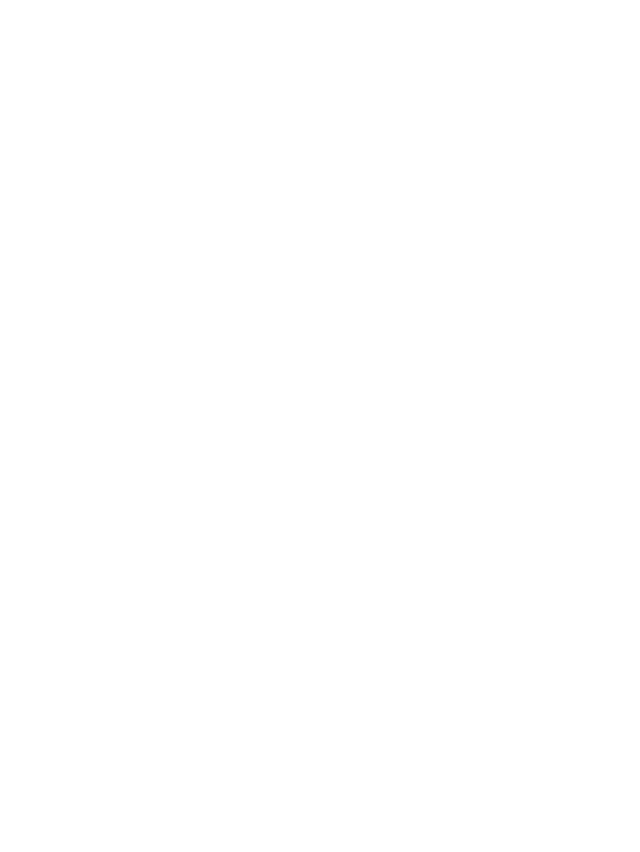
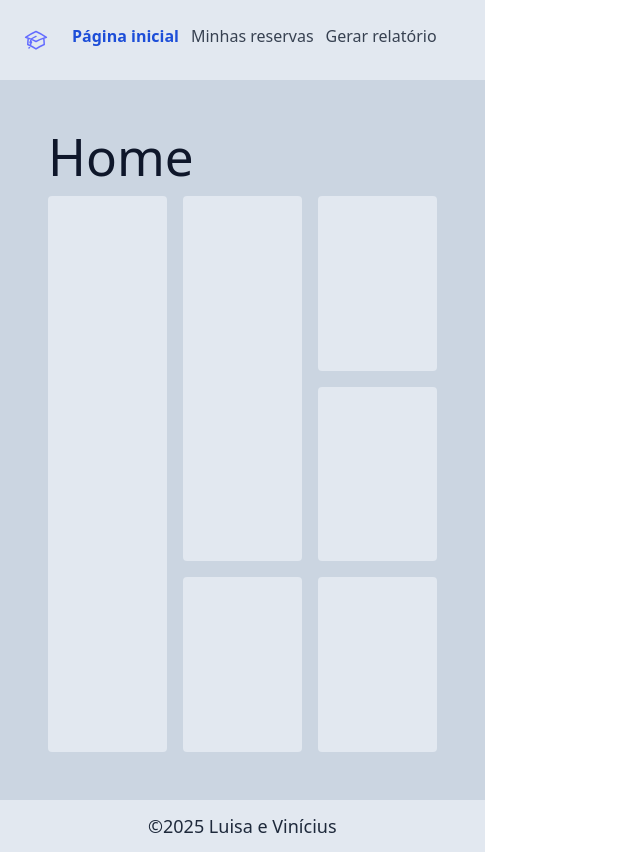
Before and after one commit to viniciusGuerras/projeto_integrador, a React app in the folder app/: page /home in a window 1280 px wide. Before the commit this address had no page. Shown: the whole page, without its empty margins (0-640 px from the left). Before the commit the page ends 800 px from the top, so only its background shows below. Built offline with nearby package versions, Linux system fonts and the light colour scheme; the HTML template or start-up script is replaced by a standard one.

Commit message:
style: made things prettier

```diff
--- a/app/src/App.jsx
+++ b/app/src/App.jsx
@@ -14,21 +14,16 @@
     <Router>
       <Routes>
 
-        <Route path="/" element={<Layout />}>
-          <Route index element={<Home />} />
+        <Route element={<Layout />}>
+          <Route path="/home" element={<Home />} />
           <Route path="/rent" element={<Allocate />} />
           <Route path="/devolute" element={<Devolve />}/>
           <Route path="/report" element={<Report />}/>
         </Route>
 
-        <Route path="/login" element={<AuthLayout />}>
+        <Route path="/" element={<AuthLayout />}>
           <Route index element={<Login />} />
         </Route>
-
-        <Route path="/landing" element={<Landing />}>
-        </Route>
-
-
       </Routes>
     </Router>
   );
--- a/app/src/components/Menu.jsx
+++ b/app/src/components/Menu.jsx
@@ -1,7 +1,8 @@
+import Button from '../components/ui/Button'
 
 export default function Menu() {
   return (
-    <nav className="flex items-center bg-blue-50 h-fit w-full pl-6 pr-6">
+    <nav className="flex items-center bg-slate-200 h-fit w-full pl-6 pr-6">
       <a className="flex items-center justify-center text-2xl font-semibold" href="/">
         <svg xmlns="http://www.w3.org/2000/svg" fill="none" viewBox="0 0 24 24" strokeWidth={1.5} stroke="currentColor" className="size-6">
           <path strokeLinecap="round" strokeLinejoin="round" d="M4.26 10.147a60.438 60.438 0 0 0-.491 6.347A48.62 48.62 0 0 1 12 20.904a48.62 48.62 0 0 1 8.232-4.41 60.46 60.46 0 0 0-.491-6.347m-15.482 0a50.636 50.636 0 0 0-2.658-.813A59.906 59.906 0 0 1 12 3.493a59.903 59.903 0 0 1 10.399 5.84c-.896.248-1.783.52-2.658.814m-15.482 0A50.717 50.717 0 0 1 12 13.489a50.702 50.702 0 0 1 7.74-3.342M6.75 15a.75.75 0 1 0 0-1.5.75.75 0 0 0 0 1.5Zm0 0v-3.675A55.378 55.378 0 0 1 12 8.443m-7.007 11.55A5.981 5.981 0 0 0 6.75 15.75v-1.5" />
--- a/app/src/components/allocate/AllocationCard.jsx
+++ b/app/src/components/allocate/AllocationCard.jsx
@@ -7,7 +7,7 @@
         });
 
     return(
-        <div className="flex items-center bg-slate-100 border-0 border-b-2 p-5 box-border text-slate-900">
+        <div className="flex items-center bg-slate-200 border-0 border-b-2 border-slate-300 p-5 box-border text-slate-900">
             <h2 className="text-xl mr-3">
                 {identifier}
             </h2>
@@ -15,8 +15,17 @@
                 {`Reserva para o dia ${formattedDate}`}
             </p>
             <div className="flex ml-auto">
-                <Button variant="terciary" size="md" onClick={onEdit}>editar</Button>
-                <Button variant="terciary" size="md" onClick={onRemove}>remover</Button>
+                <Button variant="ghost" size="md" onClick={onEdit}>
+                    <svg xmlns="http://www.w3.org/2000/svg" fill="none" viewBox="0 0 24 24" strokeWidth={1.5} stroke="blue" className="size-6">
+                    <path strokeLinecap="round" strokeLinejoin="round" d="m16.862 4.487 1.687-1.688a1.875 1.875 0 1 1 2.652 2.652L6.832 19.82a4.5 4.5 0 0 1-1.897 1.13l-2.685.8.8-2.685a4.5 4.5 0 0 1 1.13-1.897L16.863 4.487Zm0 0L19.5 7.125" />
+                    </svg>
+                </Button>
+                <Button variant="ghost" size="md" onClick={onRemove}>
+                    <svg xmlns="http://www.w3.org/2000/svg" fill="none" viewBox="0 0 24 24" strokeWidth={1.5} stroke="red" className="size-6">
+                    <path strokeLinecap="round" strokeLinejoin="round" d="m9.75 9.75 4.5 4.5m0-4.5-4.5 4.5M21 12a9 9 0 1 1-18 0 9 9 0 0 1 18 0Z" />
+                    </svg>
+
+                </Button>
             </div>
         </div>
     );
--- a/app/src/components/allocate/AllocationPanel.jsx
+++ b/app/src/components/allocate/AllocationPanel.jsx
@@ -48,7 +48,7 @@
     const list = allocations[activeTab];
 
     return (
-        <div className="w-4/6 h-full rounded-xl p-3  flex flex-col gap-3 items-end bg-slate-100">
+        <div className="w-4/6 h-full rounded-md p-3  flex flex-col gap-3 items-end bg-slate-200">
             <ul className="w-full h-auto gap-3 flex text-slate-800 items-center justify-start">
 
                 <li
--- a/app/src/index.css
+++ b/app/src/index.css
@@ -15,6 +15,7 @@
   text-rendering: optimizeLegibility;
   -webkit-font-smoothing: antialiased;
   -moz-osx-font-smoothing: grayscale;
+
 }
 
 a {
@@ -70,3 +71,9 @@
     background-color: #f9f9f9;
   }
 }
+
+html, body, #root{
+  height: 100%;
+  margin: 0;
+  padding: 0;
+}
--- a/app/src/pages/Allocate.jsx
+++ b/app/src/pages/Allocate.jsx
@@ -2,7 +2,7 @@
 
 export default function Rent(){
     return(
-        <div className="h-full w-full flex items-center justify-center">
+        <div className="h-full w-full flex items-center justify-center pt-10">
             <AllocationPanel />
         </div>
     );
--- a/app/src/pages/Home.jsx
+++ b/app/src/pages/Home.jsx
@@ -1,9 +1,21 @@
+import { useState } from "react";
+export default function Home(){
 
-export default function Home(){
+    const [events, setEvent] = useState([]);
+
     return(
-        <div>
-        <h1>hey, im a home</h1>
-        <p>oh my good, i love beign a home. SO PRETTY AND CUTE</p>
+        <div className="w-full h-full text-slate-900 p-8 flex flex-col items-start justify-center">
+        <h1 className="mb-3">
+            Home
+        </h1>
+        <div className="h-full w-full grid grid-cols-3 grid-rows-3 gap-4">
+            <div className="bg-slate-200 row-span-3 rounded" />
+            <div className="bg-slate-200 row-span-2 rounded" />
+            <div className="bg-slate-200 rounded" />
+            <div className="bg-slate-200 rounded" />
+            <div className="bg-slate-200 rounded" />
+            <div className="bg-slate-200 rounded" />
         </div>
+    </div>
     );
 }
```
